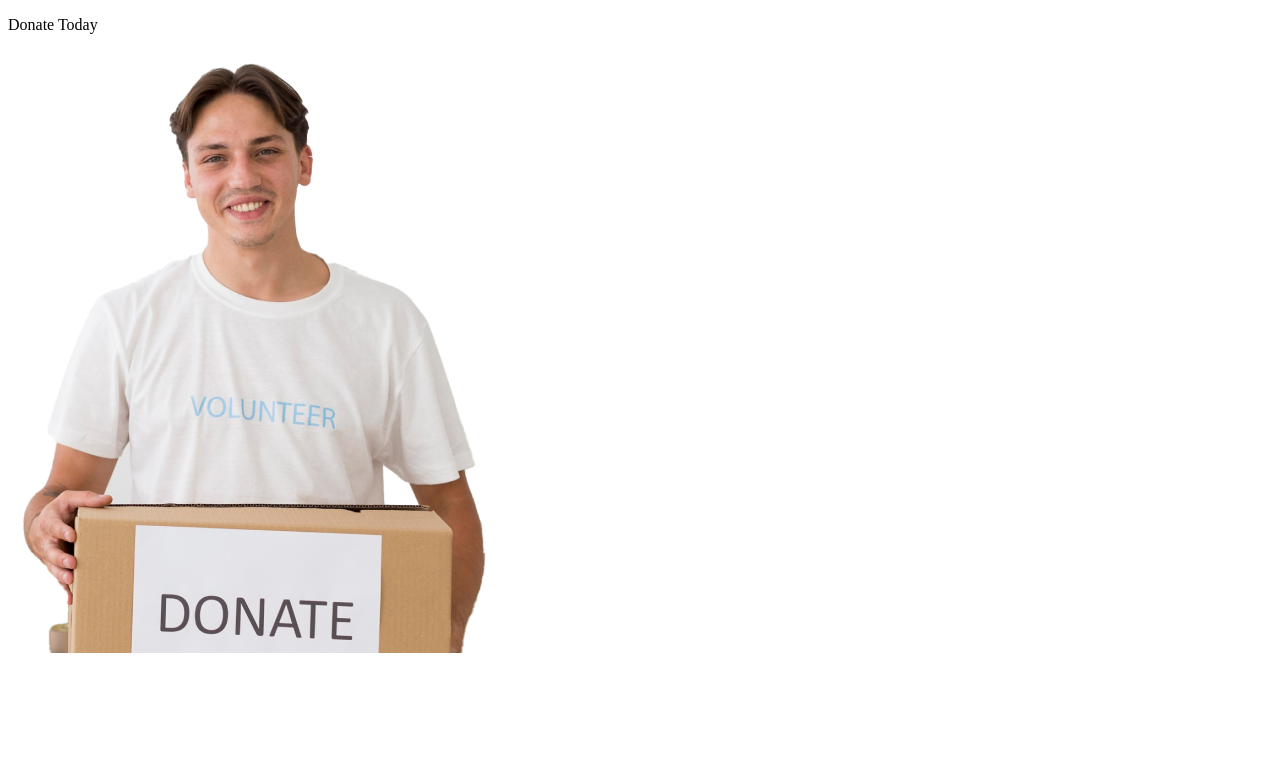
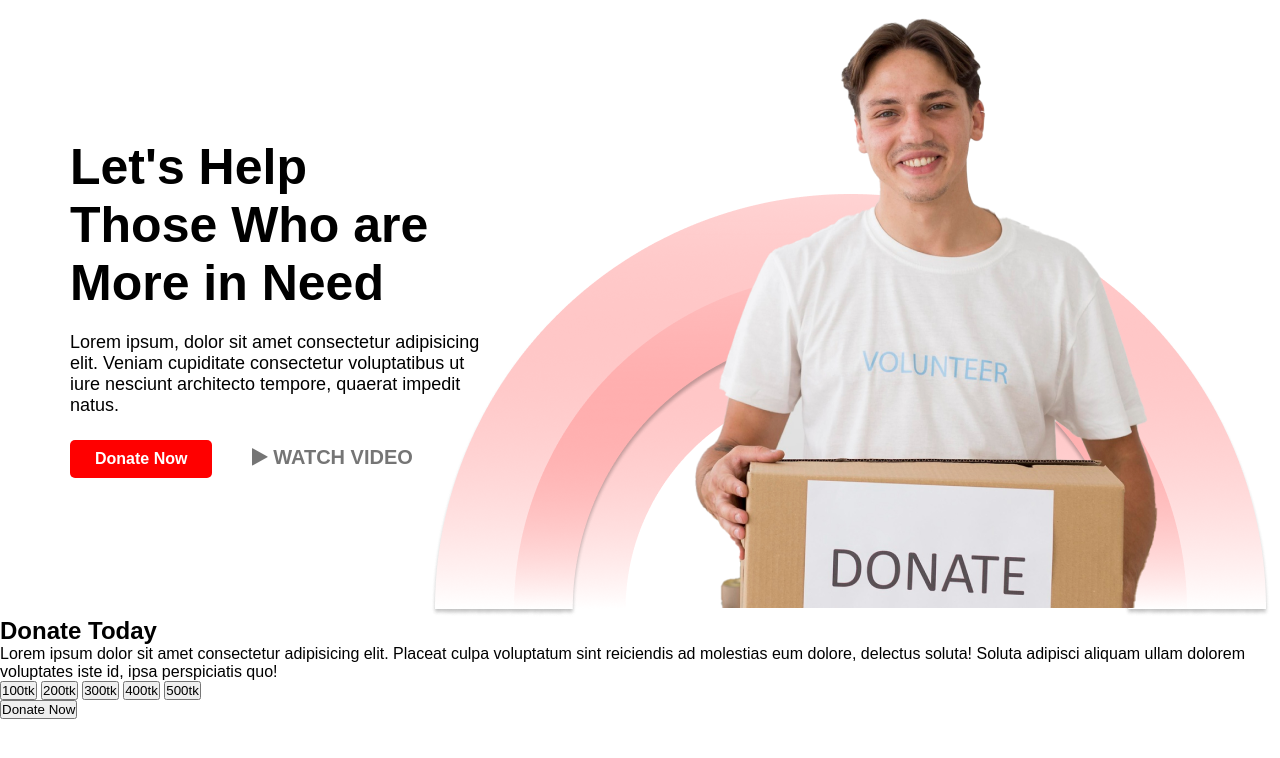
Before and after one commit to mdgausulislam/donate-today, a plain HTML site: page index.html in a window 1280 px wide. Drawn offline with Linux system fonts and the light colour scheme.

Commit message:
Upload header

```diff
--- a/index.html
+++ b/index.html
@@ -4,10 +4,43 @@
     <meta charset="UTF-8">
     <meta name="viewport" content="width=device-width, initial-scale=1.0">
     <title>Donate Today</title>
+    <link rel="stylesheet" href="../donate-today/style/style.css">
+    <link rel="preconnect" href="https://fonts.googleapis.com">
+<link rel="preconnect" href="https://fonts.gstatic.com" crossorigin>
+<link href="https://fonts.googleapis.com/css2?family=Open+Sans&display=swap" rel="stylesheet">
+
+<link rel="stylesheet" href="https://cdnjs.cloudflare.com/ajax/libs/font-awesome/4.7.0/css/font-awesome.min.css">
 </head>
 <body>
-    <p>Donate Today</p>
-    <img src="../donate-today/images/Donate 1.png">
+    <header>
+        <div class="header">
+        <div class="header-item">
+        <h2 class="header-title">Let's Help Those Who are More in Need</h2>
+        <p class="header-description">Lorem ipsum, dolor sit amet consectetur adipisicing elit. Veniam cupiditate consectetur voluptatibus ut iure nesciunt architecto tempore, quaerat impedit natus.</p>
+        <button class="btn-primary"> Donate Now </button>
+        <button class="btn-primary2"><i class="fa fa-play"></i> WATCH VIDEO</button>
+    </div>
+            <div>
+                <img src="../donate-today/images/Donate 1.png">
+            </div>
+        </div>
+    </header>
+
+    <main>
+        <section>
+            <h2>Donate Today</h2>
+            <p>Lorem ipsum dolor sit amet consectetur adipisicing elit. Placeat culpa voluptatum sint reiciendis ad molestias eum dolore, delectus soluta! Soluta adipisci aliquam ullam dolorem voluptates iste id, ipsa perspiciatis quo!</p>
+
+            <button>100tk</button>
+            <button>200tk</button>
+            <button>300tk</button>
+            <button>400tk</button>
+            <button>500tk</button>
+            <div>
+                <button>Donate Now</button>
+            </div>
+        </section>
+    </main>
 
 </body>
 </html>
--- /dev/null
+++ b/style/style.css
@@ -0,0 +1,52 @@
+*{
+    margin: 0;
+    padding: 0;
+   font-family: sans-serif;
+}
+.header{
+    display: flex;
+    justify-content: space-between;
+    align-items: center;
+     padding: 5px;
+     padding-left: 70px;
+    max-width: 1100px;
+}
+.header-title{
+    font-size: 50px;
+    padding-right: 250px;
+    padding-bottom: 20px;
+}
+.header-description{
+    font-size: 18px;
+    padding-right: 200px;
+    padding-bottom: 20px;
+}
+
+.btn-primary{
+    background: red;
+    color: #FFFFFF;
+    border: none;
+    font-size: 16px;
+    padding: 10px 25px;
+    border-radius: 5px;
+    font-weight: 700;
+    width: auto;
+}
+.btn-primary2{
+    background: #FFFFFF;
+    color: #757575;
+    border: none;
+    font-size: 20px;
+    padding: 10px 25px;
+    border-radius: 5px;
+    font-weight: 700;
+    width: auto;
+    margin-left: 10px;
+
+}
+header {
+    background-image: url(../images/Ellipse\ 257.png);
+    background-repeat: no-repeat;
+    background-position: bottom right,right;
+    margin-right: 10px;
+}
```
